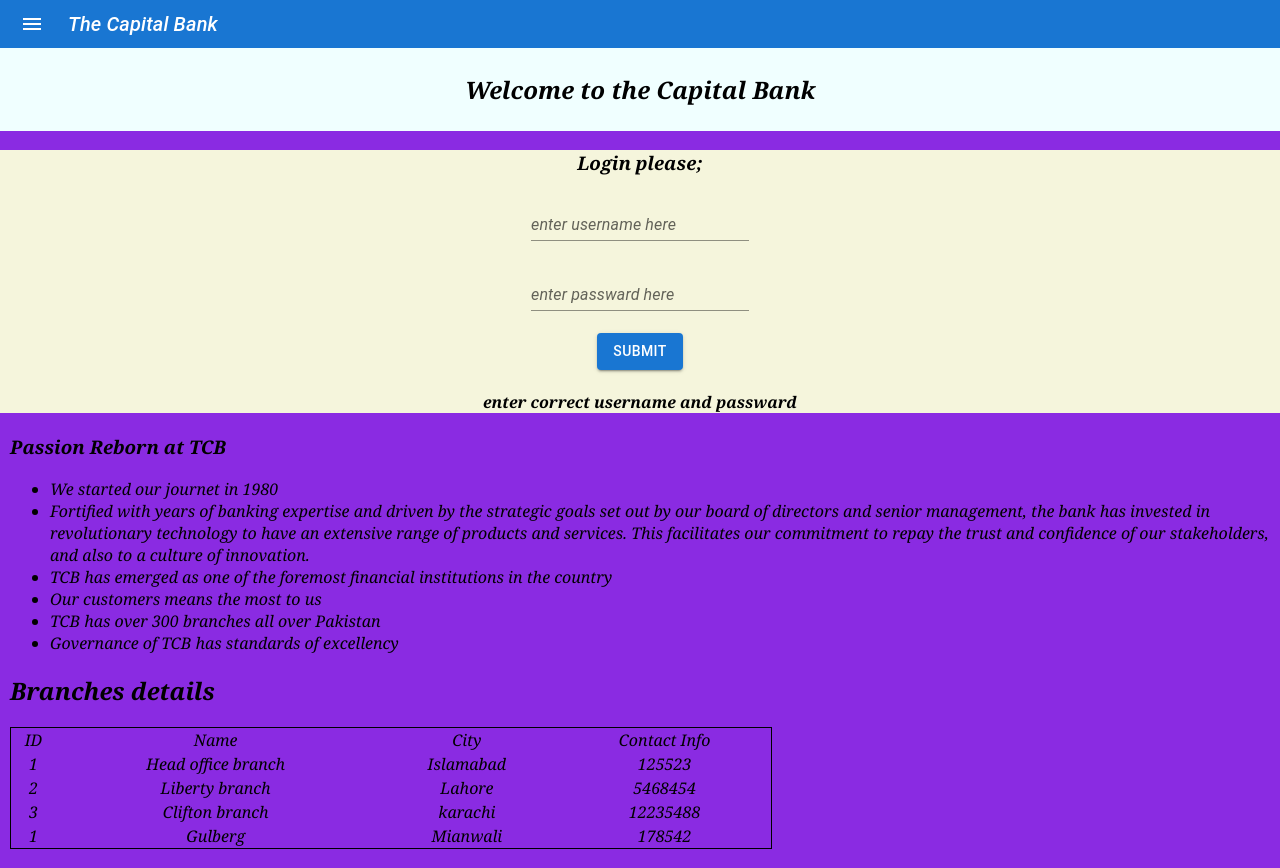
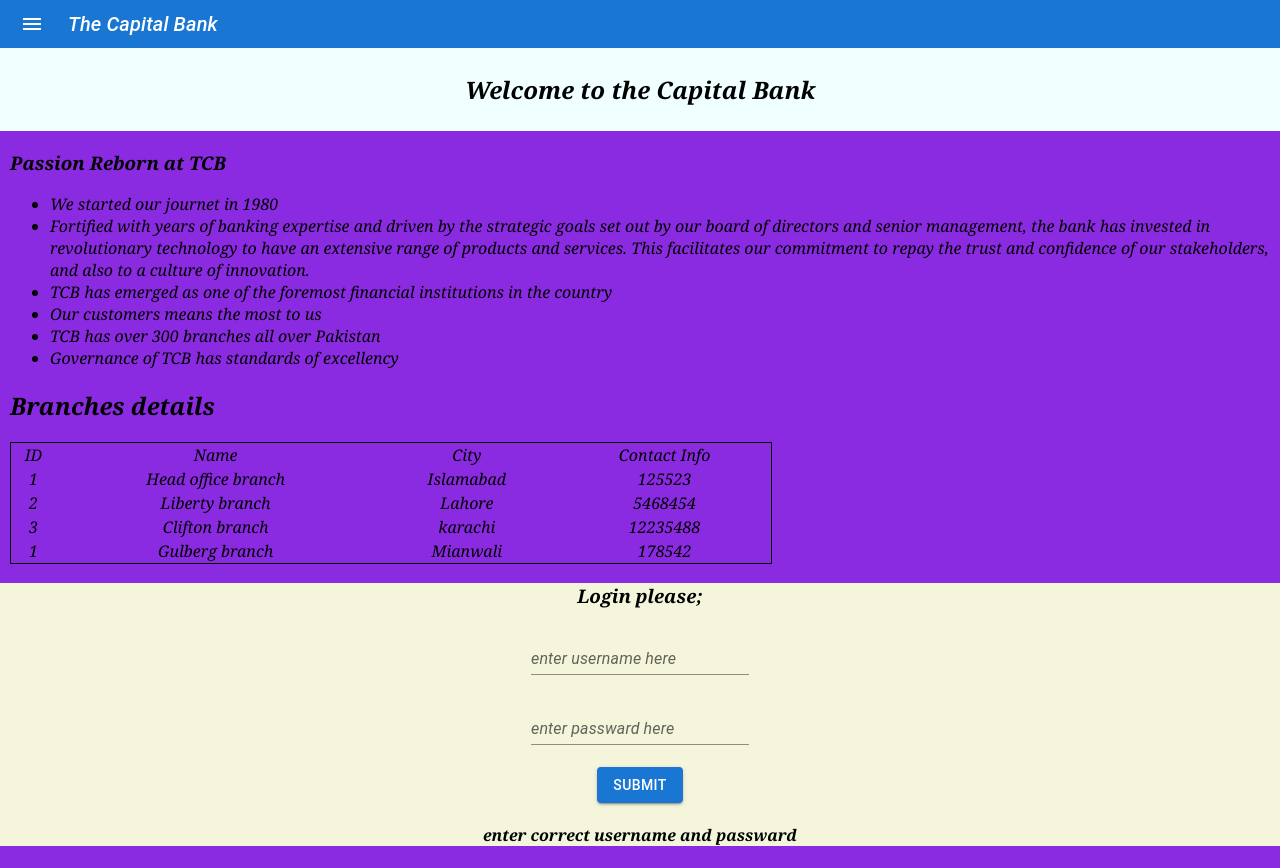
Before and after one commit to imsardarahmed17/IdeaGroup-Assignment-1, a React (Create React App) app: page / in a window 1280 px wide. Built offline with nearby package versions, Linux system fonts and the light colour scheme.

Commit message:
practiced useEffect and useMemo hook

```diff
--- a/src/App.js
+++ b/src/App.js
@@ -4,19 +4,18 @@ import DenseAppBar from "./components/AppBar";
 import HomePage from "./components/HomePage";
 import Parent from "./components/Parent";
 import About from "./components/About";
+import UseEffect from "./hooks.practice/UseEffect";
+import UseMemo from "./hooks.practice/UseMemo";
 // import Accounts from "./components/Accounts";
-// import TabScrollButton from '@mui/material/TabScrollButton';
-
 function App() {
-
   return (
     <div className="App">
       <DenseAppBar />
       <HomePage />
-      <Parent/>
       <About />
-
-
+      <Parent />
+      {/* <UseMemo/> */}
+      {/* <UseEffect/> */}
     </div>
   );
 }
--- a/src/components/About.js
+++ b/src/components/About.js
@@ -1,16 +1,19 @@
-import React, {useState} from "react";
-import './about.style.css'
+import React, { useState } from "react";
+import "./about.style.css";
 
 function About() {
-  const [info, setInfo] = useState(
-[{branchId:1, name: "Head office branch", city: "Islamabad", number:125523},
-{branchId:2, name: "Liberty branch", city: "Lahore", number:5468454},
-{branchId:3, name: "Clifton branch", city: "karachi", number:12235488},
-{branchId:1, name: "Gulberg", city: "Mianwali", number:178542}
-]
-  )
+  const [info, setInfo] = useState([
+    {
+      branchId: 1,
+      name: "Head office branch",
+      city: "Islamabad",
+      number: 125523,
+    },
+    { branchId: 2, name: "Liberty branch", city: "Lahore", number: 5468454 },
+    { branchId: 3, name: "Clifton branch", city: "karachi", number: 12235488 },
+    { branchId: 1, name: "Gulberg branch", city: "Mianwali", number: 178542 },
+  ]);
   return (
-
     <div className="aboutBody">
       <h3> Passion Reborn at TCB</h3>
       <ul>
@@ -43,22 +46,17 @@ function About() {
             <td>City</td>
             <td>Contact Info</td>
           </tr>
-          {
-          info.map(iobj =>
+          {info.map((iobj) => (
             <tr key={1}>
               <td>{iobj.branchId}</td>
               <td>{iobj.name}</td>
               <td>{iobj.city}</td>
               <td>{iobj.number}</td>
             </tr>
-
-          )
-        }
+          ))}
         </tbody>
       </table>
-      <ul>
-
-      </ul>
+      <ul></ul>
     </div>
   );
 }
--- a/src/components/SignIn.js
+++ b/src/components/SignIn.js
@@ -1,26 +1,39 @@
-import React, { useState } from "react";
+import React, { useState, useEffect } from "react";
 import Button from "@mui/material/Button";
-import TextField from '@mui/material/TextField';
+import TextField from "@mui/material/TextField";
 
 function SignIn({ myPassward, myUsername }) {
   const [passward, setPassward] = useState(null);
   const [username, setUsername] = useState(null);
   const [status, setStatus] = useState(false);
 
-//function to confirm uername and passward
+  //function to confirm uername and passward
   const verifyPassward = () => {
     setStatus(passward === myPassward && username === myUsername);
   };
+
   return (
-    <div style={{ backgroundColor:"beige", color: "black"}}>
+    <div style={{ backgroundColor: "beige", color: "black" }}>
       <h3>Login please;</h3>
-      <TextField id="standard-basic" label="enter username here" variant="standard"
-      onChange={(e) => setUsername(e.target.value)} /><br/><br/>
-      <TextField id="standard-basic" label="enter passward here" variant="standard"
-      onChange={(e) => setPassward(e.target.value)}/>
+      <TextField
+        id="standard-basic"
+        label="enter username here"
+        variant="standard"
+        onChange={(e) => setUsername(e.target.value)}
+      />
       <br />
       <br />
-      <Button variant="contained" onClick={verifyPassward}>Submit</Button>
+      <TextField
+        id="standard-basic"
+        label="enter passward here"
+        variant="standard"
+        onChange={(e) => setPassward(e.target.value)}
+      />
+      <br />
+      <br />
+      <Button variant="contained" onClick={verifyPassward}>
+        Submit
+      </Button>
       {status ? (
         <h4>you have logged into your account</h4>
       ) : (
--- /dev/null
+++ b/src/hooks.practice/UseEffect.js
@@ -0,0 +1,23 @@
+import React, { useState, useEffect } from "react";
+
+function UseEffect() {
+  const [data, setData] = useState(0);
+  const [count, setCount] = useState(0);
+  const upateCount = () => setCount(count + 1);
+  const upateData = () => setData(data + 1);
+  useEffect(() => {
+    alert("Hello world");
+  }, [data]);
+
+  return (
+    <div>
+      <h1>useEffect example</h1>
+      <h1>The data is: {data}</h1>
+      <h1>The count is: {count}</h1>
+      <button onClick={upateData}>update data</button>
+      <button onClick={upateCount}>update count</button>
+    </div>
+  );
+}
+
+export default UseEffect;
--- /dev/null
+++ b/src/hooks.practice/UseMemo.js
@@ -0,0 +1,25 @@
+import React, { useState, useMemo } from "react";
+
+function UseMemo() {
+  const [count, setCount] = useState(0);
+  const [name, setName] = useState("sardar");
+
+  const result = useMemo(() => {
+    return (
+      <div>
+        <h2>NO render on count update {count}</h2>
+      </div>
+    );
+  }, [name]);
+
+  return (
+    <div>
+      {result}
+      <h2>always render on count update {count}</h2>
+      <button onClick={() => setCount(count + 1)}>Update Count</button>
+      <button onClick={() => setName("Zulfiqar")}>Update Name</button>
+    </div>
+  );
+}
+
+export default UseMemo;
```
Also changed, not shown: src/components/Bills.js (+4 -30 lines).
